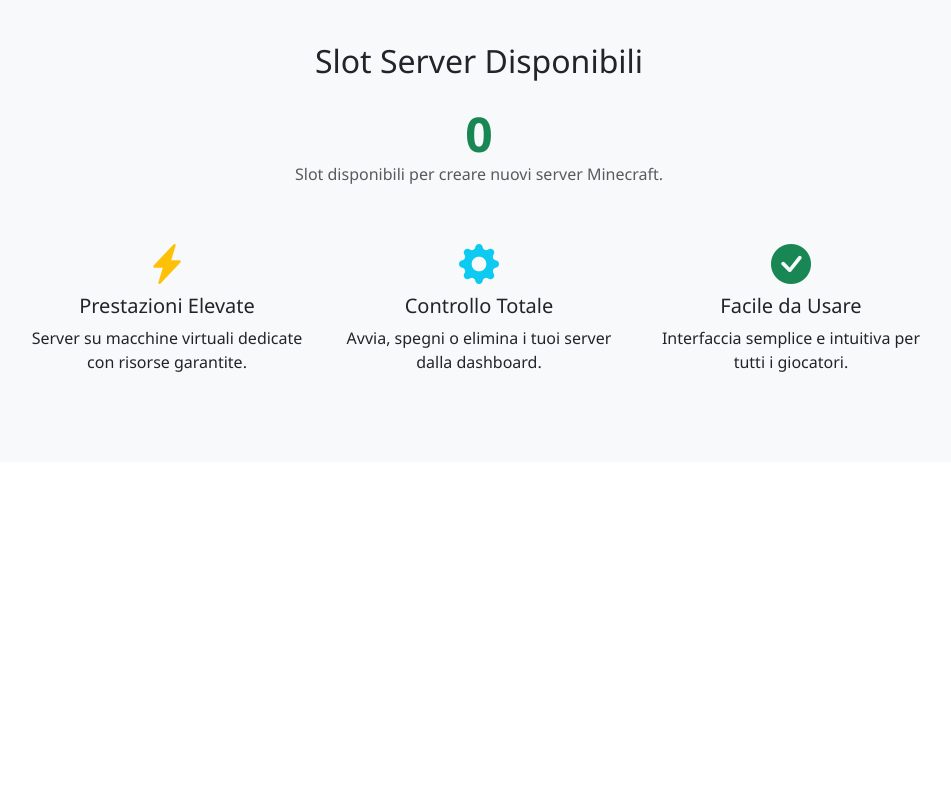
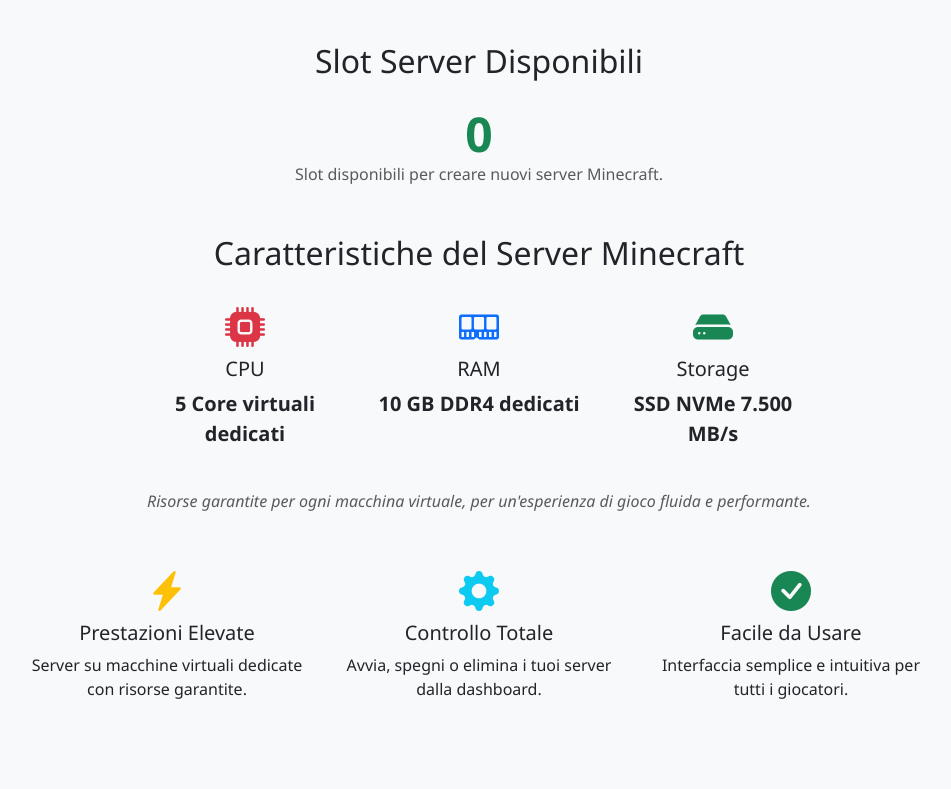
Before and after one commit to diegonuzzolo/sians, a PHP site: page / in a window 1280 px wide. Shown: the part 913-1702 px from the top of the page, without its empty margins (161-1112 px from the left). Before the commit the page ends 1285 px from the top, so only its background shows below. Run offline with PHP 8.4, Linux system fonts and the light colour scheme; data that the repository does not hold is empty.

Commit message:
aggiornamento della index

```diff
--- a/index.php
+++ b/index.php
@@ -6,6 +6,10 @@ require 'config/config.php';
 $stmt = $pdo->query("SELECT COUNT(*) FROM minecraft_vms WHERE assigned_user_id IS NULL");
 $slotDisponibili = $stmt->fetchColumn();
 
+// Caratteristiche risorse per VM
+$vmCores = 5;
+$vmRam = 10; // in GB
+$vmStorageSpeed = 7500; // MB/s
 
 ?>
 
@@ -29,6 +33,7 @@ $slotDisponibili = $stmt->fetchColumn();
     </div>
 
 </div>
+
 <script>
     // Script per cambiare il banner su mobile
     window.addEventListener("load", function () {
@@ -41,15 +46,34 @@ $slotDisponibili = $stmt->fetchColumn();
     });
 </script>
 
-
-
-
-
 <!-- Sezione slot -->
 <div class="container my-5 text-center">
     <h2 class="mb-4">Slot Server Disponibili</h2>
-    <div class="display-5 text-success fw-bold"><?= $slotDisponibili ?></div>
+    <div class="display-5 text-success fw-bold"><?= htmlspecialchars($slotDisponibili) ?></div>
     <p class="text-muted">Slot disponibili per creare nuovi server Minecraft.</p>
+</div>
+
+<!-- Sezione caratteristiche risorse VM -->
+<div class="container my-5">
+    <h2 class="mb-4 text-center">Caratteristiche del Server Minecraft</h2>
+    <div class="row justify-content-center text-center">
+        <div class="col-md-3 mb-4">
+            <i class="bi bi-cpu-fill text-danger fs-1"></i>
+            <h5>CPU</h5>
+            <p class="fs-5 fw-bold"><?= $vmCores ?> Core virtuali dedicati</p>
+        </div>
+        <div class="col-md-3 mb-4">
+            <i class="bi bi-memory text-primary fs-1"></i>
+            <h5>RAM</h5>
+            <p class="fs-5 fw-bold"><?= $vmRam ?> GB DDR4 dedicati</p>
+        </div>
+        <div class="col-md-3 mb-4">
+            <i class="bi bi-hdd-fill text-success fs-1"></i>
+            <h5>Storage</h5>
+            <p class="fs-5 fw-bold">SSD NVMe <?= number_format($vmStorageSpeed, 0, ',', '.') ?> MB/s</p>
+        </div>
+    </div>
+    <p class="text-center text-muted fst-italic">Risorse garantite per ogni macchina virtuale, per un'esperienza di gioco fluida e performante.</p>
 </div>
 
 <!-- Vantaggi -->
```
Lines whose indentation alone changed are shown as unchanged.
